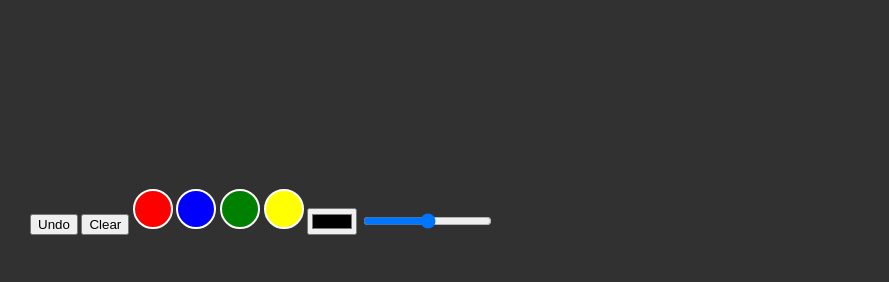
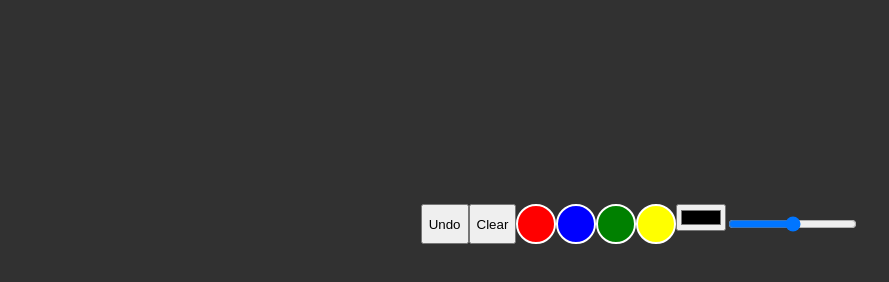
Before and after one commit to antonyTheRiskTaker/flax-canvas-project, a website: page index.html in a window 1280 px wide. Shown: the whole page, without its empty margins (0-889 px from the left). Drawn offline with nearby package versions, Linux system fonts and the light colour scheme.

Commit message:
stylise tools section (positioning)

```diff
--- a/style.css
+++ b/style.css
@@ -8,6 +8,13 @@ body {
   font-family: 'Mukta';
   overflow: hidden;
   background: #313131;
+}
+
+.tools {
+  display: flex;
+  justify-content: center;
+  flex-direction: row;
+  margin-top: 15px;
 }
 
 .tools .color-field {
```
